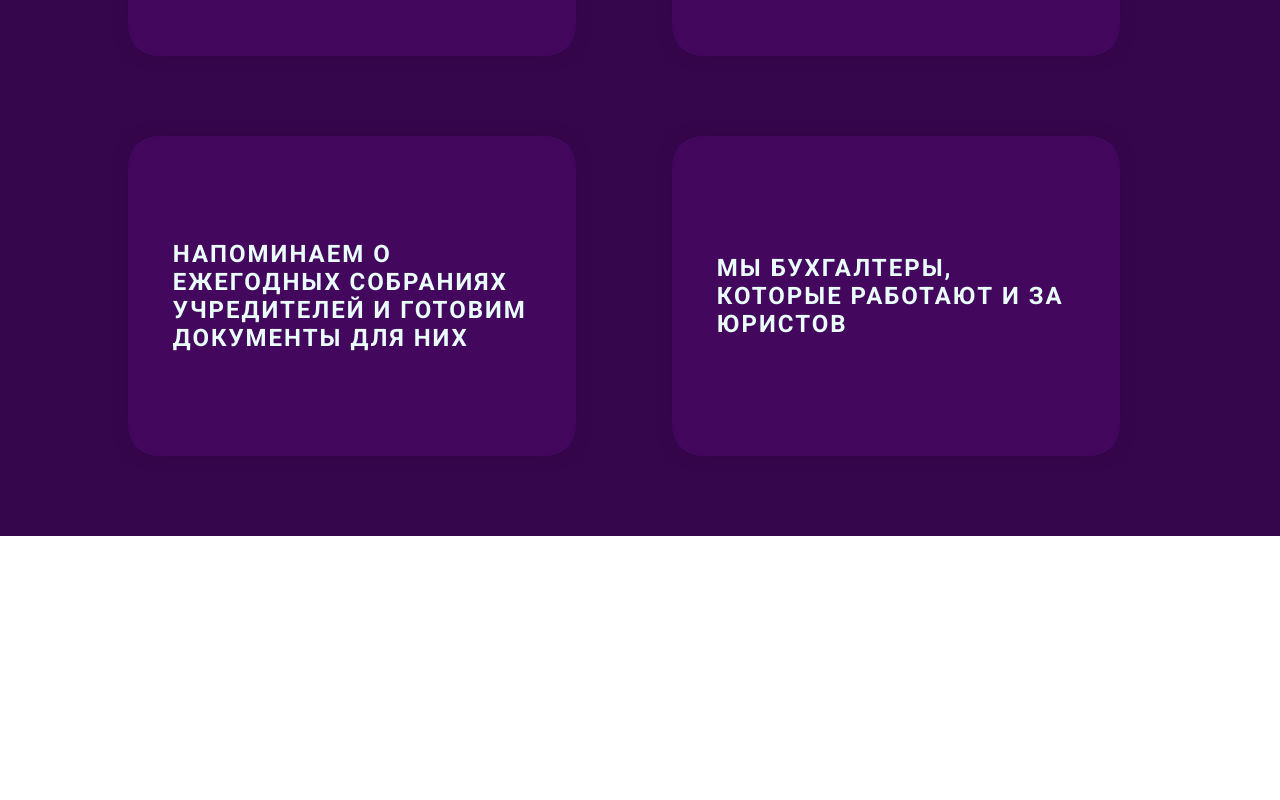
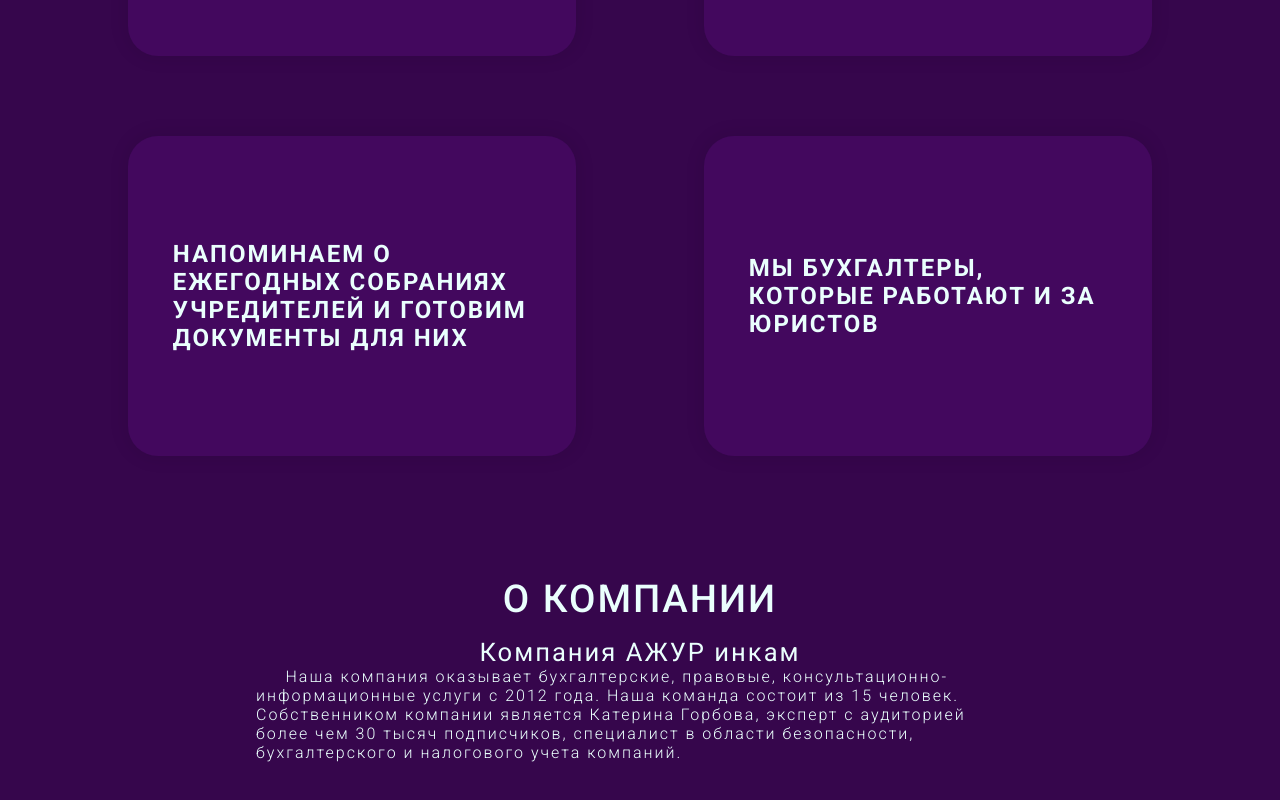
Before and after one commit to SCHIZ0FRENIA/AJOURE, a React (Vite) app: page / in a window 1280 px wide. Shown: the part 1528-2328 px from the top of the page. Before the commit the page ends 2064 px from the top, so only its background shows below. Built offline with nearby package versions, Linux system fonts and the light colour scheme.

Commit message:
askjdfkjasfjsakfalskjfsaj;fklsadf;

```diff
--- a/src/Components/Advantages.css
+++ b/src/Components/Advantages.css
@@ -1,6 +1,6 @@
 .second {
     height: 150vh;
-    padding: 5vw 7.5vw 0 7.5vw;
+    padding: 5vw 5vw 0 5vw;
     display: flex;
     flex-direction: row;
     flex-wrap: wrap;
@@ -26,7 +26,7 @@
     background-size:100% 100%;
     height: 40vh;
     width: 35vw;
-    margin: 0 5vw 5vw 2.5vw;
+    margin: 0 5vw  2.5vw 5vw;
     text-decoration: none;
     color: #EAFFFD;
     border-radius: 30px;
--- a/src/Components/Info.css
+++ b/src/Components/Info.css
@@ -0,0 +1,25 @@
+.about {
+    background-color: #36064C;
+    color: #EAFFFD;
+    font-family: 'Roboto', sans-serif;
+    font-weight: 300;
+    letter-spacing: 2px;
+    padding: 5vh 20vw;
+}
+
+.about>h1 {
+    text-align: center;
+    text-transform: uppercase;
+    font-size: 3vw;
+    font-weight: 500;
+}
+
+.about>h2 {
+    text-align: center;
+    font-size: 2vw;
+    font-weight: 400;
+}
+
+.about>.text {
+
+}
--- a/src/Components/Info.jsx
+++ b/src/Components/Info.jsx
@@ -1 +1,16 @@
-import './info.css';
+import './Info.css';
+import react from "react";
+
+class Info extends react.Component {
+    render(){
+        return(
+            <div className="about">
+                <h1>О компании</h1>
+                <h2>Компания АЖУР инкам</h2>
+                <p className="text">&nbsp;&nbsp;&nbsp;&nbsp; Наша компания оказывает бухгалтерские, правовые, консультационно-информационные услуги с 2012 года. Наша команда состоит из 15 человек. Собственником компании является Катерина Горбова, эксперт с аудиторией более чем 30 тысяч подписчиков, специалист в области безопасности, бухгалтерского и налогового учета компаний.</p>
+            </div>
+        )
+    }
+}
+
+export default Info;
--- a/src/Components/Modal.css
+++ b/src/Components/Modal.css
@@ -188,9 +188,18 @@ p{
 }
 
 .form>div.label{
+    display: flex;
     flex-direction: row;
+    justify-content: space-between;
+    margin-bottom: 1.25vh;
 }
 
-div.label>svg {
-    heightL:1vw
+.form>div.label>svg {
+    height:2vw;
+    margin-top: 1vh;
 }
+
+.f>p {
+    font-size: 3vh;
+    font-weight: 500;
+}
--- a/src/Components/Modal.jsx
+++ b/src/Components/Modal.jsx
@@ -79,7 +79,7 @@ function Game({set, step, setStep, question, onClickVariant}) {
               <input type="email" placeholder="ВВЕДИТЕ EMAIL" name="mail" id="email"/>
               <div>
                 <input type="text" placeholder="ВВЕДИТЕ ИМЯ"  name="username" id="username"/>
-                <input type="tel" placeholder="ВВЕДИТЕ ТЕЛЕФОН" pattern=""  name="tel" id="phone"/>
+                <input type="tel" placeholder="ВВЕДИТЕ ТЕЛЕФОН" pattern="375-[0-9]{2}"  name="tel" id="phone"/>
               </div>
             </div>
 
--- a/src/main.jsx
+++ b/src/main.jsx
@@ -1,7 +1,10 @@
+import ReactDOM from 'react-dom/client';
+
 import React from 'react';
-import ReactDOM from 'react-dom/client';
 import First from "./Components/First.jsx";
 import Navbar from "./Components/Navbar.jsx";
+import Info from "./Components/Info.jsx";
+
 import Advantages from "./Components/Advantages.jsx";
 import './main.css';
 
@@ -11,5 +14,6 @@ root.render(
         <Navbar></Navbar>
         <First></First>
         <Advantages></Advantages>
+        <Info></Info>
     </React.StrictMode>
 );
```
Also changed, not shown: 1 other file (tests, documents, lock files or other folders).
